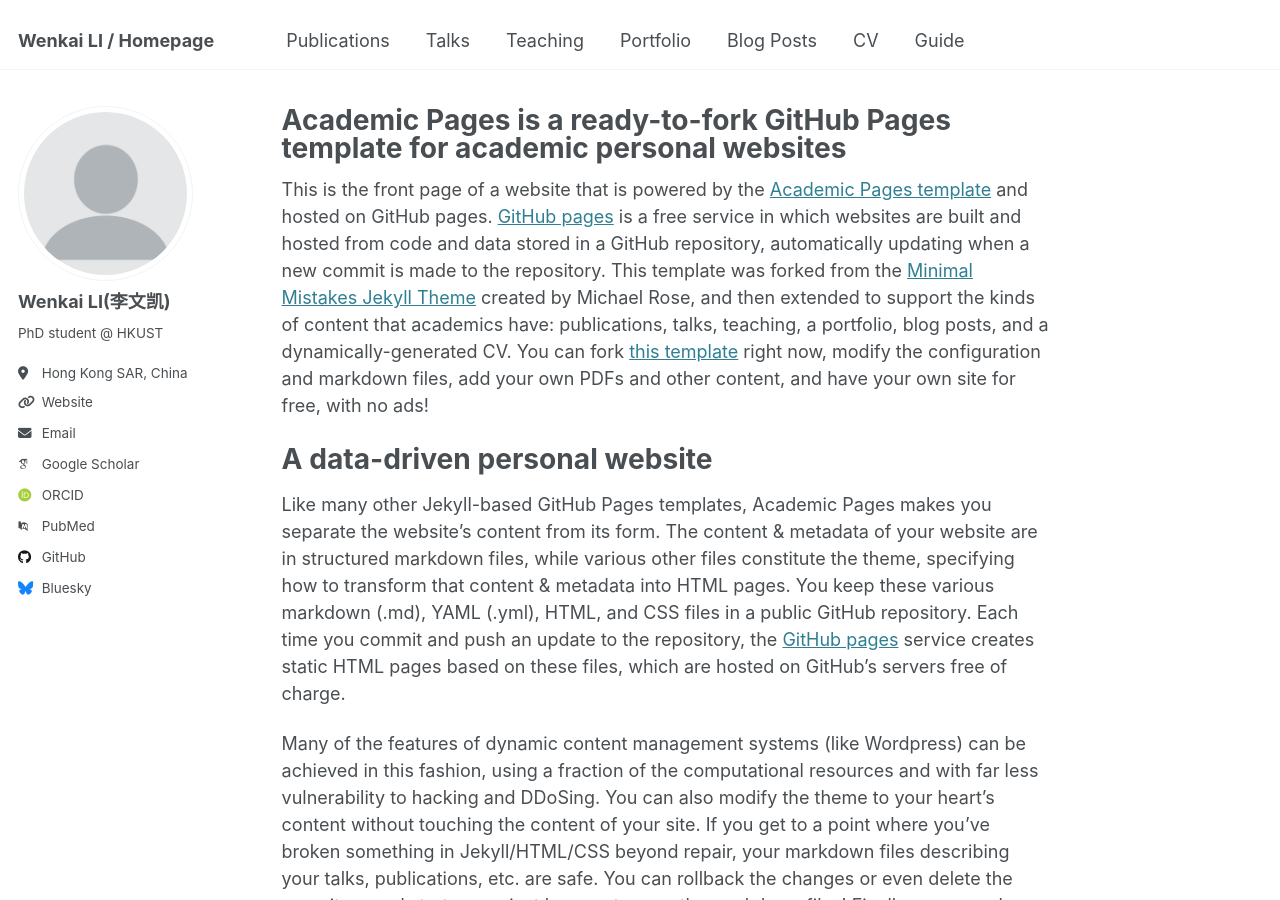
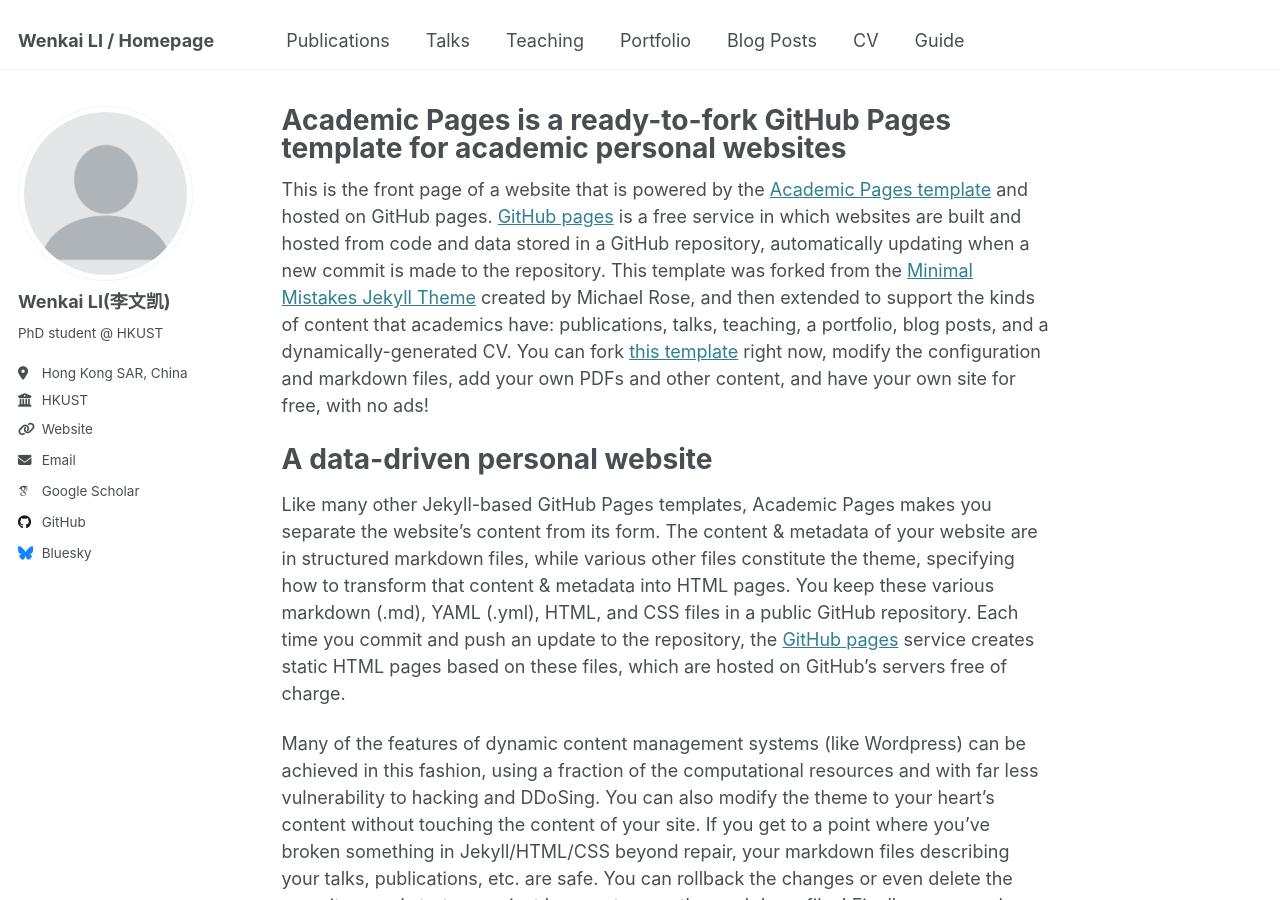
Before and after one commit to kevin333kevin/wenkaili.github.io, a Jekyll site: the page built from _pages/about.md, in a window 1280 px wide and 900 px high. Built offline with Jekyll 4.4.1, drawn with Linux system fonts in a browser that asks for light colours; some web fonts are replaced.

Commit message:
_config.yml

```diff
--- a/_config.yml
+++ b/_config.yml
@@ -27,19 +27,19 @@ author:
   pronouns         : # example: "she/her"
   bio              : "PhD student @ HKUST"
   location         : "Hong Kong SAR, China"
-  # employer         : "HKUST"
+  employer         : "HKUST"
   uri              :  https://kevin333kevin.github.io/wenkaili.github.io/
   email            : "wlidm@connect.ust.hk"
 
   # Academic websites
-  arxiv            : # URL - Update with the correct link to your profile
+  # arxiv            : # URL - Update with the correct link to your profile
   googlescholar    : "https://scholar.google.com/citations?user=PS_CX0AAAAAJ"
-  impactstory      : # URL
-  orcid            : "http://orcid.org/yourorcidurl"
-  semantic         : # URL
-  pubmed           : "https://www.ncbi.nlm.nih.gov/pubmed/?term=john+snow"
-  researchgate     : # URL
-  scopus           : # URL
+  # impactstory      : # URL
+  # orcid            : "http://orcid.org/yourorcidurl"
+  # semantic         : # URL
+  # pubmed           : "https://www.ncbi.nlm.nih.gov/pubmed/?term=john+snow"
+  # researchgate     : # URL
+  # scopus           : # URL
 
   # Repositories and software development
   bitbucket        : # Username - Update with your username on the site
```
